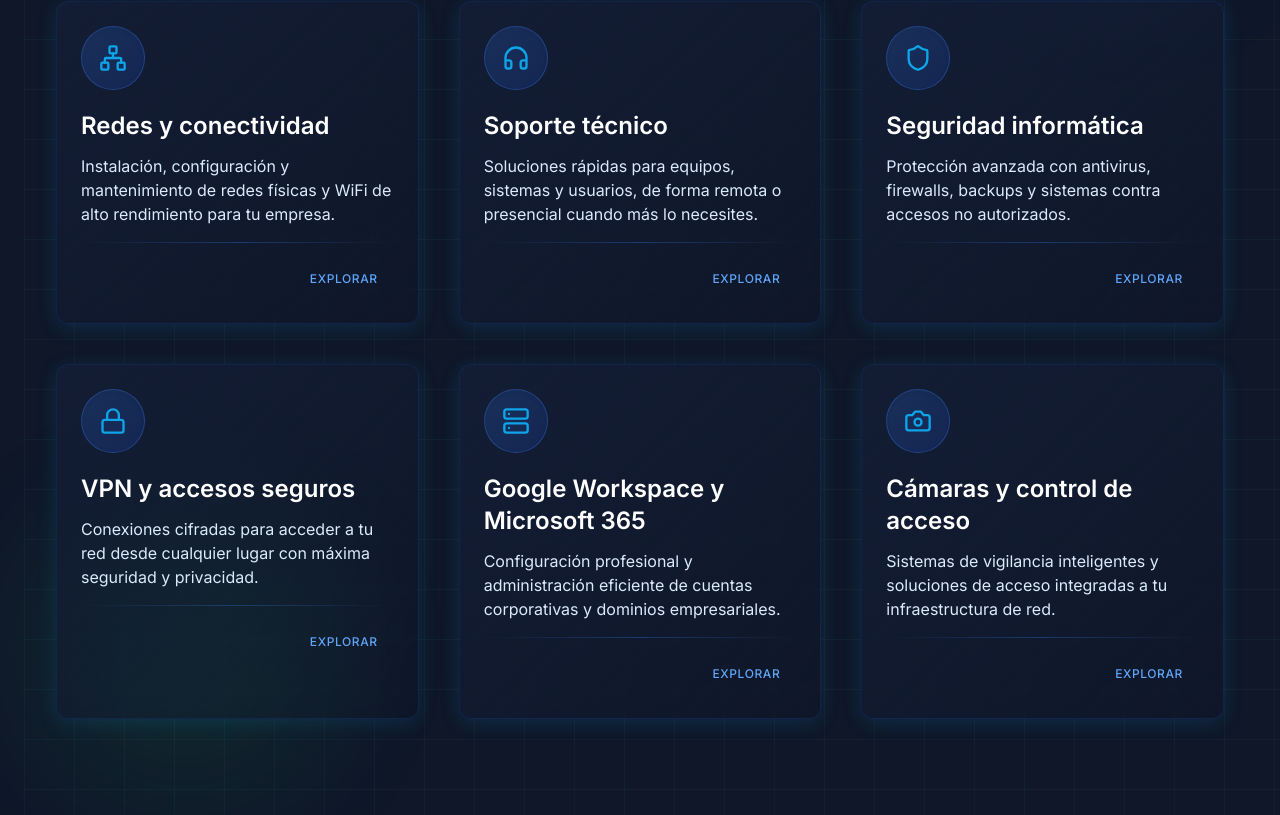
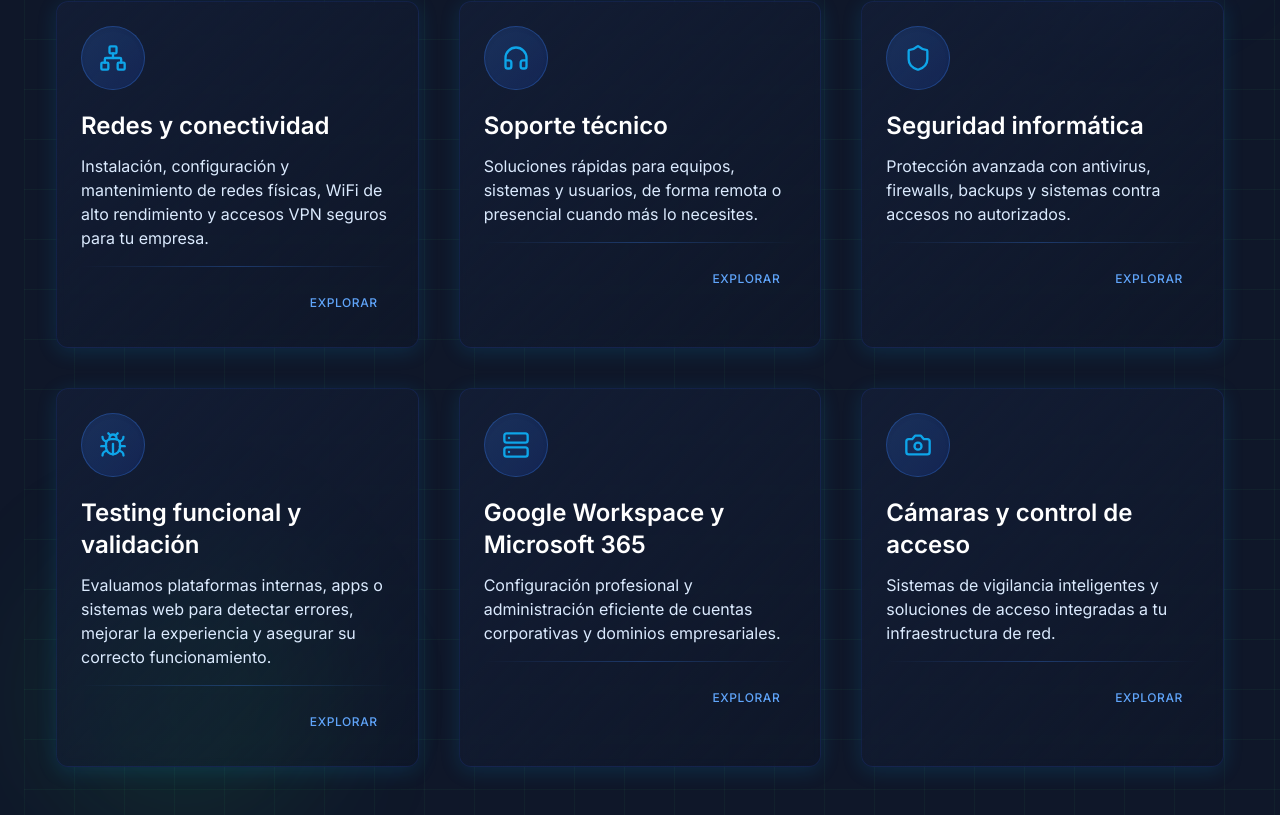
Before and after one commit to rodrantho/itx, a React (Vite) app: page / in a window 1280 px wide. Shown: the part 1085-1900 px from the top of the page. Built offline with nearby package versions, Linux system fonts and the light colour scheme.

Commit message:
Add new service card and integrate VPN
Integrate VPN and Secure Access services with Networks and Connectivity. Add a new service card for "Functional Testing and System Validation" with the specified content and design.

```diff
--- a/src/components/Services.tsx
+++ b/src/components/Services.tsx
@@ -1,7 +1,7 @@
 
 import { useIntersectionObserver } from '@/lib/animations';
 import { useState } from 'react';
-import { Network, Headphones, Shield, Lock, Camera, Server } from 'lucide-react';
+import { Network, Headphones, Shield, Camera, Server, Bug } from 'lucide-react';
 import {
   Dialog,
   DialogContent,
@@ -82,9 +82,9 @@ const Services = () => {
     {
       icon: Network,
       title: "Redes y conectividad",
-      description: "Instalación, configuración y mantenimiento de redes físicas y WiFi de alto rendimiento para tu empresa.",
+      description: "Instalación, configuración y mantenimiento de redes físicas, WiFi de alto rendimiento y accesos VPN seguros para tu empresa.",
       details: `
-        <p>Nuestros servicios de redes y conectividad incluyen:</p>
+        <p>Nuestros servicios de redes, conectividad y accesos seguros incluyen:</p>
         <ul class="list-disc pl-5 mt-3 space-y-2">
           <li>Diseño e implementación de redes empresariales de alto rendimiento</li>
           <li>Instalación y configuración de infraestructura WiFi profesional</li>
@@ -92,10 +92,14 @@ const Services = () => {
           <li>Segmentación de redes para mejor seguridad y rendimiento</li>
           <li>Monitoreo proactivo de la salud de la red</li>
           <li>Solución de problemas de conectividad y rendimiento</li>
-          <li>Implementación de redes VPN para acceso remoto seguro</li>
-          <li>Configuración de redes y equipos para redundancia y alta disponibilidad</li>
+          <li>Implementación de VPN site-to-site para conexiones entre oficinas</li>
+          <li>Configuración de VPN de acceso remoto para empleados</li>
+          <li>Soluciones de autenticación multifactor (MFA)</li>
+          <li>Control de acceso basado en roles e identidades</li>
+          <li>Cifrado de tráfico de extremo a extremo</li>
+          <li>Monitoreo de accesos y alertas de seguridad</li>
         </ul>
-        <p class="mt-4">Trabajamos con equipamiento profesional para garantizar conexiones estables y seguras para todos los dispositivos de tu empresa.</p>
+        <p class="mt-4">Trabajamos con equipamiento profesional para garantizar conexiones estables y seguras para todos los dispositivos de tu empresa, sin importar desde dónde accedan tus colaboradores.</p>
       `
     },
     {
@@ -139,22 +143,23 @@ const Services = () => {
       `
     },
     {
-      icon: Lock,
-      title: "VPN y accesos seguros",
-      description: "Conexiones cifradas para acceder a tu red desde cualquier lugar con máxima seguridad y privacidad.",
+      icon: Bug,
+      title: "Testing funcional y validación",
+      description: "Evaluamos plataformas internas, apps o sistemas web para detectar errores, mejorar la experiencia y asegurar su correcto funcionamiento.",
       details: `
-        <p>Nuestras soluciones de VPN y acceso seguro incluyen:</p>
+        <p>Nuestros servicios de testing funcional y validación incluyen:</p>
         <ul class="list-disc pl-5 mt-3 space-y-2">
-          <li>Implementación de VPN site-to-site para conexiones entre oficinas</li>
-          <li>Configuración de VPN de acceso remoto para empleados</li>
-          <li>Soluciones de autenticación multifactor (MFA)</li>
-          <li>Control de acceso basado en roles e identidades</li>
-          <li>Cifrado de tráfico de extremo a extremo</li>
-          <li>Monitoreo de accesos y alertas de seguridad</li>
-          <li>Integración con directorio activo y sistemas de identidad</li>
-          <li>Soluciones Zero Trust para mayor seguridad</li>
+          <li>Pruebas funcionales completas de sistemas</li>
+          <li>Validación de flujos de procesos</li>
+          <li>Pruebas de experiencia de usuario</li>
+          <li>Detección de errores y problemas de rendimiento</li>
+          <li>Reportes claros de incidencias encontradas</li>
+          <li>Recomendaciones para mejoras</li>
+          <li>Pruebas de regresión después de cambios</li>
+          <li>Validación de integración entre sistemas</li>
+          <li>Testing en múltiples dispositivos y navegadores</li>
         </ul>
-        <p class="mt-4">Facilitamos el trabajo remoto seguro mediante conexiones cifradas que protegen la información sensible de tu empresa, sin importar desde dónde accedan tus colaboradores.</p>
+        <p class="mt-4">Ideal para empresas que desarrollan o utilizan sistemas propios y necesitan garantizar que todo funcione correctamente, optimizando la productividad y la satisfacción de los usuarios.</p>
       `
     },
     {
```
